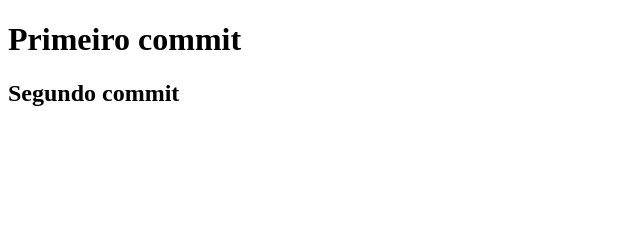
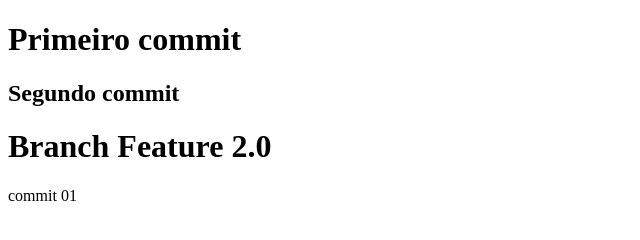
Before and after one commit to Tiago-soft-dev/ifes-tsi-tcmd, a plain HTML site: page index.html in a window 1280 px wide. Shown: the whole page, without its empty margins (0-640 px from the left). Drawn offline with Linux system fonts and the light colour scheme.

Commit message:
segundo commit

```diff
--- a/index.html
+++ b/index.html
@@ -8,5 +8,8 @@
 <body>
     <h1>Primeiro commit</h1>
     <h2>Segundo commit</h2>
+
+    <h1>Branch Feature 2.0</h1>
+    <p>commit 01</p>
 </body>
 </html>
```
